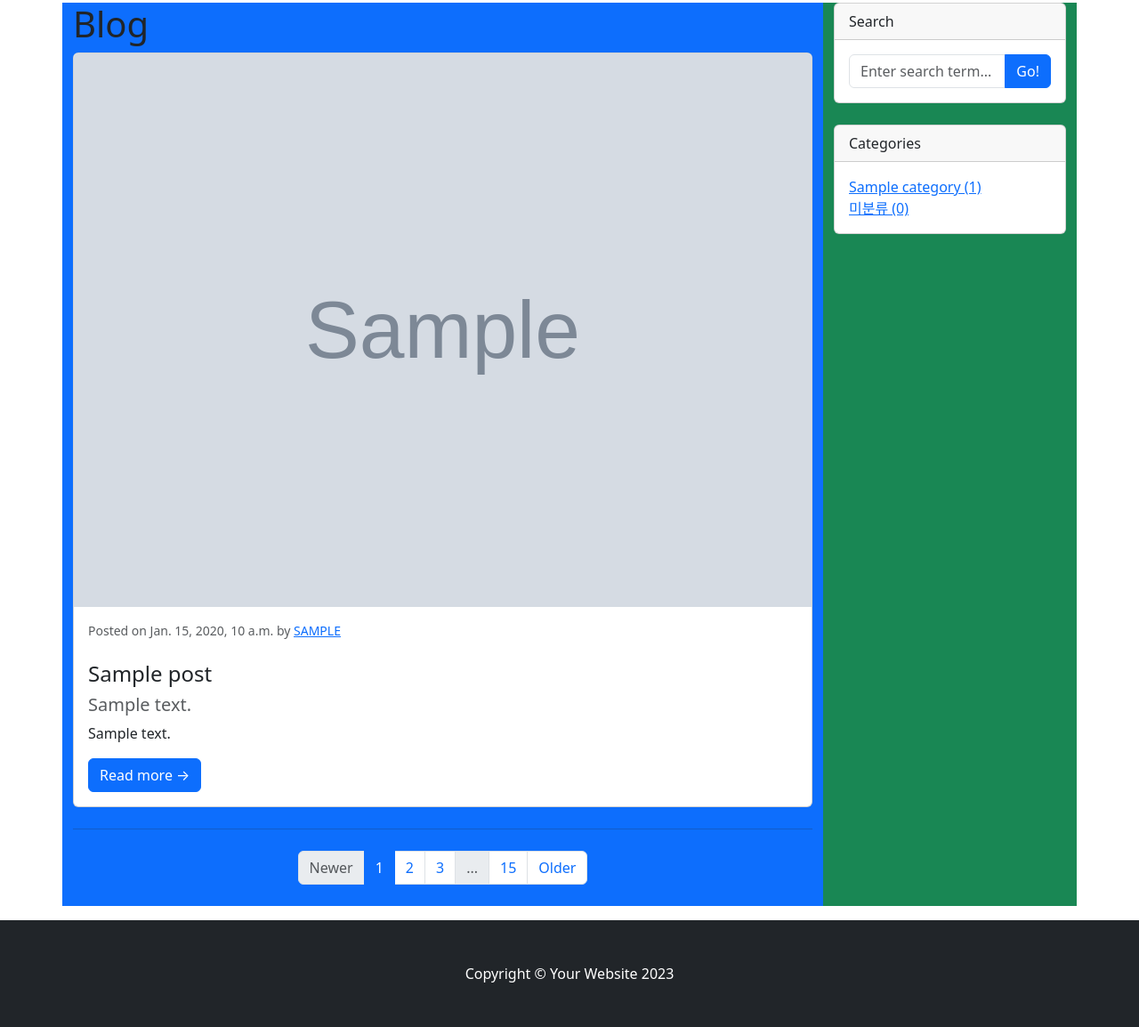
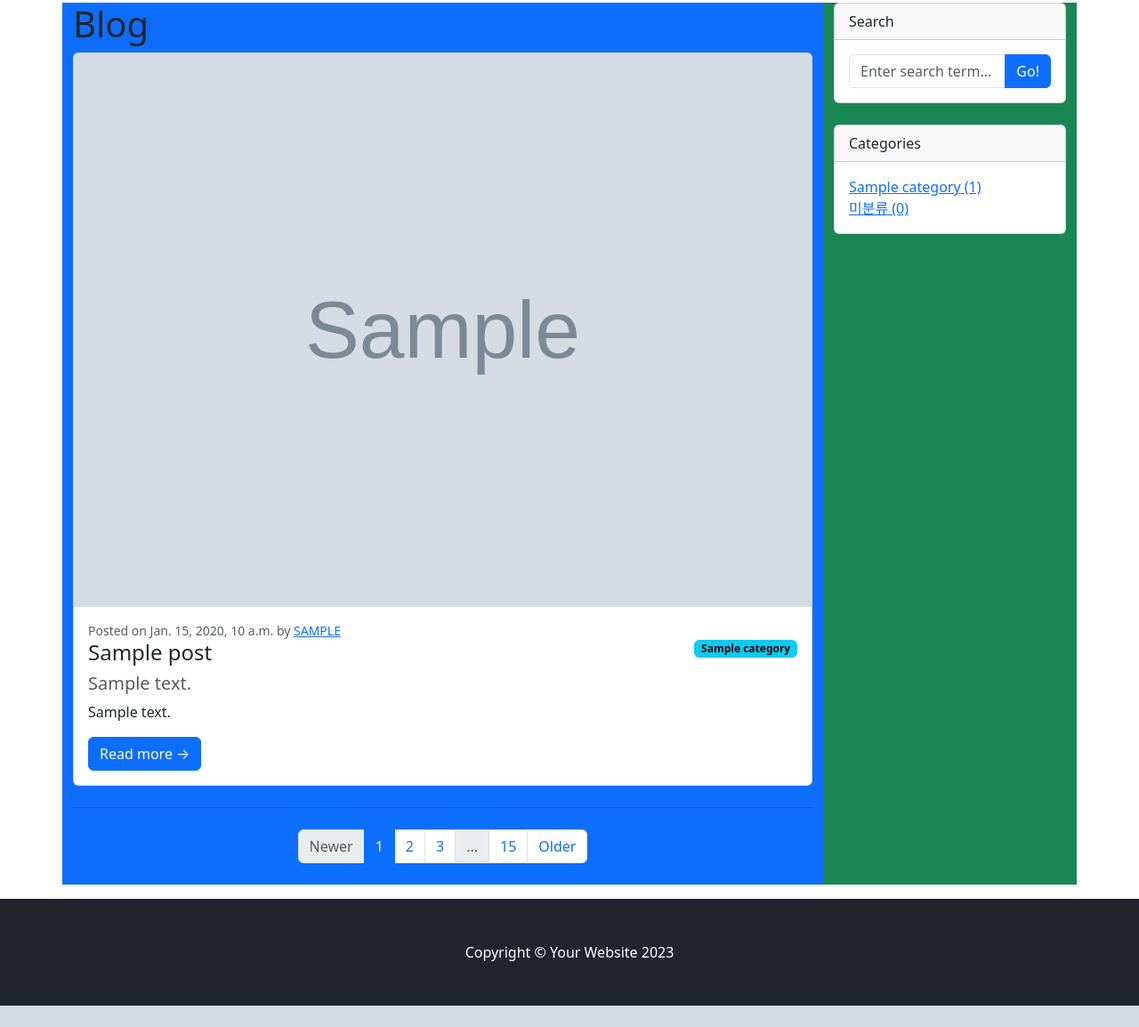
Before and after one commit to jmhwang-dev/django-tutorial, a Django app: page /blog/ in a window 1280 px wide. Shown: the part 69-1223 px from the top of the page at 89% size. After the commit the page ends 1199 px from the top, so only its background shows below. Run offline with Django 5.2, Linux system fonts and the light colour scheme; tables that the repository leaves empty hold one stand-in row (values such as "Sample post"); grey boxes marked "Sample" are stand-in pictures; some libraries are stand-ins or nearby versions.

Commit message:
카테고리 템플릿 페이지에 대한 테스트 코드, 템플릿 코드 수정
- 테스트 코드:  h1에 카테고리 이름이 있는지
- 템플릿 수정: 카테고리 페이지에서만  뱃지 보이기, 뱃지 색상수정

```diff
--- a/2-create-project/blog/templates/blog/post_list.html
+++ b/2-create-project/blog/templates/blog/post_list.html
@@ -1,7 +1,11 @@
 {% extends 'blog/base.html' %}
 
     {% block main_area %}
-    <h1>Blog</h1>
+    <h1>Blog
+        {% if category %}
+        <span class="badge text-bg-info">{{ category }}</span>
+        {% endif %}
+    </h1>
     {% if post_list.exists %}
     {% for p in post_list %}
     <!-- Blog post-->
@@ -18,9 +22,9 @@
                 Posted on {{ p.created_at }} by <a href="#"> {{ p.author | upper}}</a>
             </div>
             {% if p.category %}
-                <span class="badge badge-secondary float-right">{{ p.category }}</span>
+                <span class="badge text-bg-info float-end">{{ p.category }}</span>
             {% else %}
-                <span class="badge badge-secondary float-right">미분류</span>
+                <span class="badge text-bg-info float-end">미분류</span>
             {% endif %}
             <h2 class="card-title h4">{{ p.title }}</h2>
             {% if p.hook_text %}
```
Also changed, not shown: 2-create-project/blog/tests.py (+7 -0 lines).
